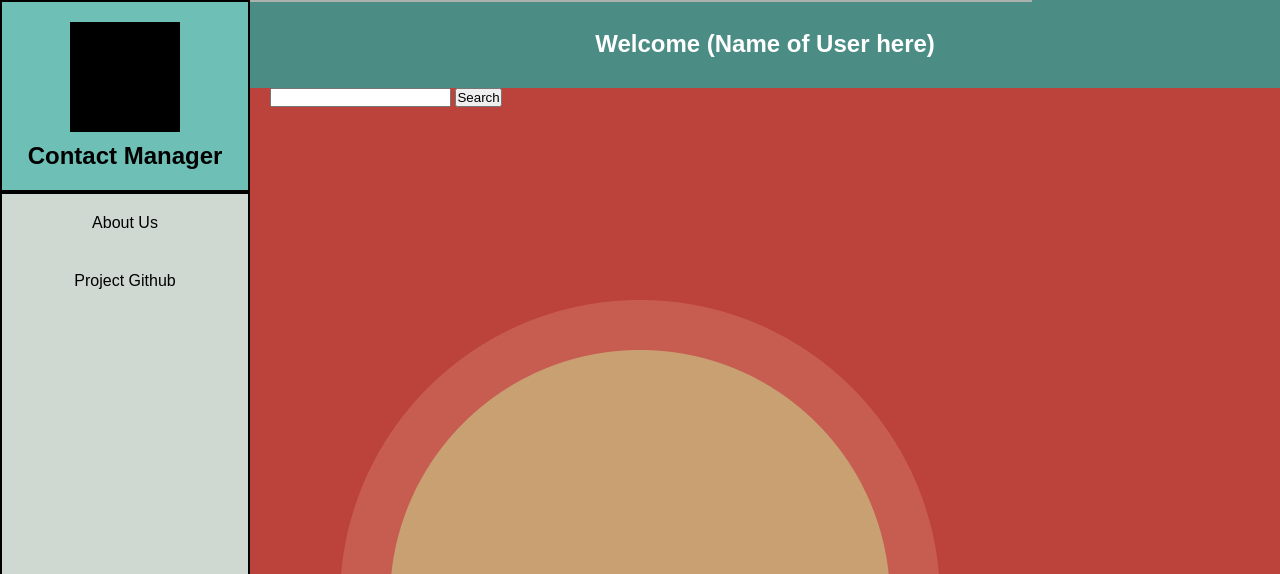
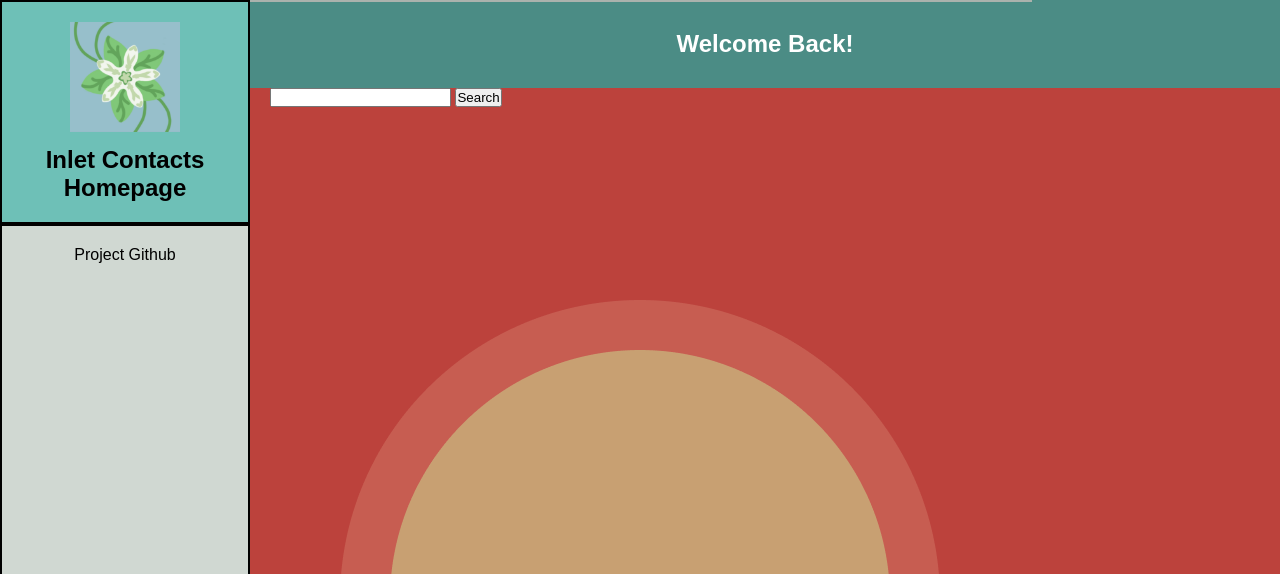
Before and after one commit to Amphiithere/Contact-Manager-Website, a PHP site: page /contacts.html in a window 1280 px wide. Shown: the top 574 px of the page. Run offline with PHP 8.4, Linux system fonts and the light colour scheme.

Commit message:
packet fixing and comment removal

```diff
--- a/backend/LAMPAPI/AddContact.php
+++ b/backend/LAMPAPI/AddContact.php
@@ -30,6 +30,8 @@
 
 	function sendResultInfoAsJson( $obj )
 	{
+		header('Access-Control-Allow-Origin: http://supercoolfun.site');
+  		header('Access-Control-Allow-Headers: Content-Type');
 		header('Content-type: application/json');
 		echo $obj;
 	}
--- a/backend/LAMPAPI/Delete.php
+++ b/backend/LAMPAPI/Delete.php
@@ -52,6 +52,8 @@
 
 	function sendResultInfoAsJson( $obj )
 	{
+		header('Access-Control-Allow-Origin: http://supercoolfun.site');
+  		header('Access-Control-Allow-Headers: Content-Type');
 		header('Content-type: application/json');
 		echo $obj;
 	}
--- a/backend/LAMPAPI/Edit.php
+++ b/backend/LAMPAPI/Edit.php
@@ -68,6 +68,8 @@
 
 	function sendResultInfoAsJson($obj)
 	{
+		header('Access-Control-Allow-Origin: http://supercoolfun.site');
+  		header('Access-Control-Allow-Headers: Content-Type');
 		header('Content-type: application/json');
 		echo $obj;
 	}
--- a/backend/LAMPAPI/Login.php
+++ b/backend/LAMPAPI/Login.php
@@ -38,6 +38,8 @@ function getRequestInfo()
 
 function sendResultInfoAsJson( $obj )
 {
+	header('Access-Control-Allow-Origin: http://supercoolfun.site');
+  header('Access-Control-Allow-Headers: Content-Type');
 	header('Content-type: application/json');
 	echo $obj;
 }
--- a/backend/LAMPAPI/Register.php
+++ b/backend/LAMPAPI/Register.php
@@ -46,6 +46,8 @@ function getRequestInfo()
 
 function sendResultInfoAsJson( $obj )
 {
+    header('Access-Control-Allow-Origin: http://supercoolfun.site');
+    header('Access-Control-Allow-Headers: Content-Type');
     header('Content-type: application/json');
     echo $obj;
 }
--- a/backend/LAMPAPI/SearchContacts.php
+++ b/backend/LAMPAPI/SearchContacts.php
@@ -52,6 +52,8 @@
 
 function sendResultInfoAsJson( $obj )
 {
+  header('Access-Control-Allow-Origin: http://supercoolfun.site');
+  header('Access-Control-Allow-Headers: Content-Type');
 	header('Content-type: application/json');
 	echo $obj;
 }
--- a/frontend/code.js
+++ b/frontend/code.js
@@ -1,4 +1,4 @@
-const urlBase = 'http://143.198.229.43/LAMPAPI';
+const urlBase = 'supercoolfun.site/LAMPAPI';
 const extension = 'php';
 
 let userId = 0;
@@ -46,7 +46,7 @@ function doLogin()
 
 				saveCookie();
 
-				window.location.href = "contacts.html";
+				window.location.href = "/contacts.html";
 			}
 		};
 		xhr.send(jsonPayload);
--- a/frontend/contacts.html
+++ b/frontend/contacts.html
@@ -11,30 +11,22 @@
     </head>
 
     <body class="contacts-body">
-        <!-- Sidebar for navigation -->
         <nav class="sidebar">
-            <!-- Logo and title section -->
             <div class="logo-head">
                 <div class="logo-image">
-                    <div id="img"></div>
-                    <!-- <img src="logo.png" alt="Contact Manager Logo" Commented until logo image exists -->
+                    <img id="img" src="/images/site-logo.png" alt="Contact Manager Logo">
                 </div>
                 <div class="logo-text">
-                    <h1>Contact Manager</h1>
+                    <h1>Inlet Contacts Homepage</h1>
                 </div>
             </div>
 
-            <!-- Navigation links -->
             <ul class="menu-links">
-                <li class="nav-link">
-                    <a href="#" class="list-item">About Us</a>
-                </li>
                 <li class="nav-link">
                     <a href="https://github.com/Amphiithere/Contact-Manager-Website" class="list-item">Project Github</a>
                 </li>
             </ul>
 
-            <!-- Logout button at the bottom -->
             <div class="logout-container">
                 <a href="index.html" id="logout-btn">Logout</a>
             </div>
@@ -43,7 +35,7 @@
         <main>
             <div class="main-content">
                 <div class="content-header">
-                    <h2>Welcome (Name of User here)</h2>
+                    <h2>Welcome Back!</h2>
                 </div>
 
 		<input id="searchText" type="text"/>
@@ -55,8 +47,6 @@
                     </table>
                 </div>
                 <div id="contact-notification"></div>
-
-                <div class="no-contacts-text">There's Nobody Here!</div>
             </div>
         </main>
     </body>
--- a/frontend/style.css
+++ b/frontend/style.css
@@ -28,7 +28,7 @@ body {
     display: grid;
     min-height: 650px;
     place-items: center;
-    border: 2px solid black; /* Placeholder */
+    border: 2px solid black;
     background: #d0d8d2;
     margin: auto;
     position: absolute;
@@ -42,14 +42,13 @@ body {
 .logo {
     height: 100px;
     width: 100px;
-    background-color: #ff0000; /* Placeholder */
 }
 
 .flex-container {
     display: flex;
     position: relative;
     overflow: hidden;
-    border-top: 2px solid black; /* Placeholder */
+    border-top: 2px solid black;
     width: 100%;
     height: auto;
     min-height: 480px;
@@ -77,9 +76,10 @@ body {
     position: absolute;
     left: 100%;
     width: 100%;
-    height: auto;
+    height: 100%;
     display: grid;
     grid-template-columns: 1fr;
+    overflow-y: scroll;
     gap: 10px;
     padding: 20px;
     transition: transform 0.3s ease-in-out;
@@ -105,7 +105,7 @@ body {
     width: 100%;
     padding: 12px;
     background-color: #4CAF50;
-    color: white;
+    color: black;
     text-align: center;
     text-decoration: none;
     border-radius: 4px;
@@ -215,15 +215,13 @@ body {
 .logo-image {
     display: block;
     margin: 0 auto;
-    background-color: #000;
 }
 
 /* Will be changed when actual image is available */
 #img {
     width: 110px;
     height: 110px;
-    object-fit: cover;
-    background-color: #000;
+    object-fit: fill;
 }
 
 .logo-text {
@@ -337,11 +335,3 @@ td {
     padding: 8px;
     background-color: #d0d8d2;
 }
-
-/* small notification for when search results return empty.
-add JS script to show and hide accordingly before implementing */
-.no-contacts-text {
-    display: none;
-    justify-content: center;
-    align-items: center;
-}
```
Also changed, not shown: frontend/index.html (+8 -13 lines), frontend/images/site-logo.png (added).
